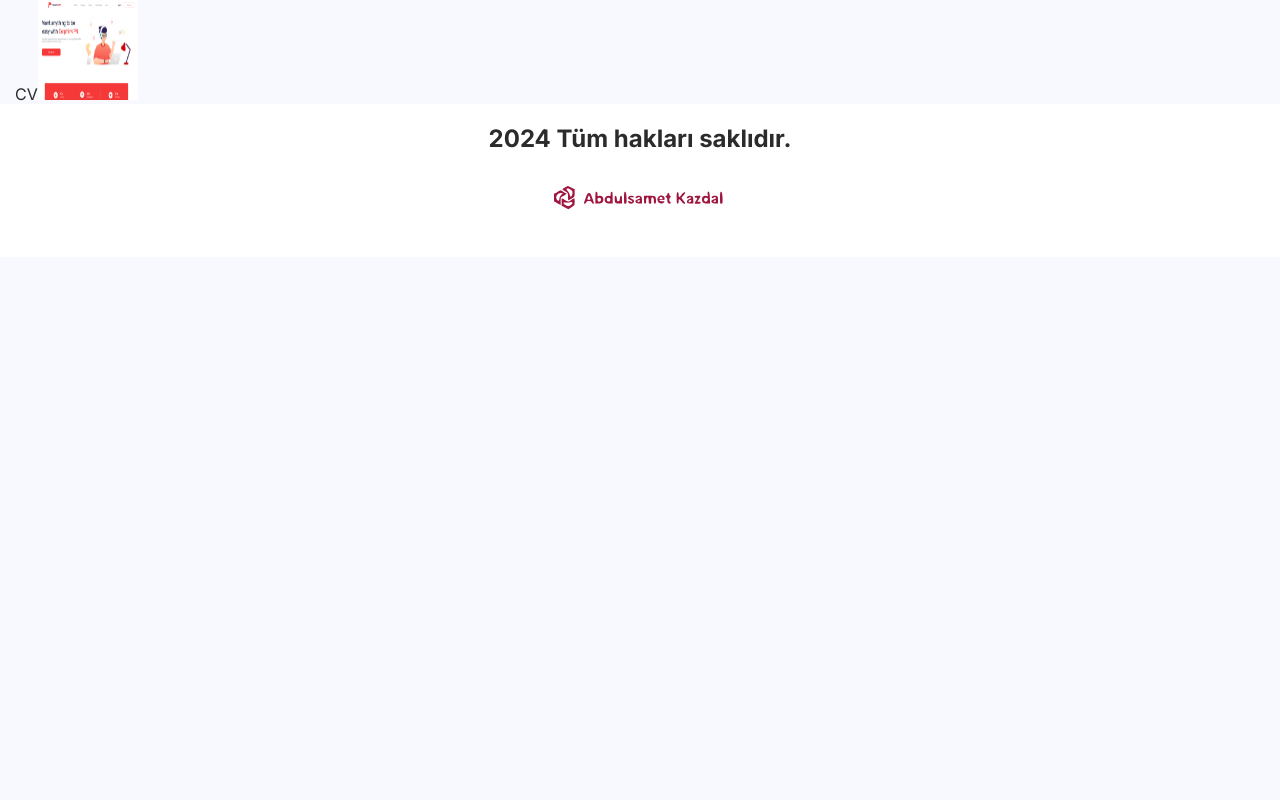
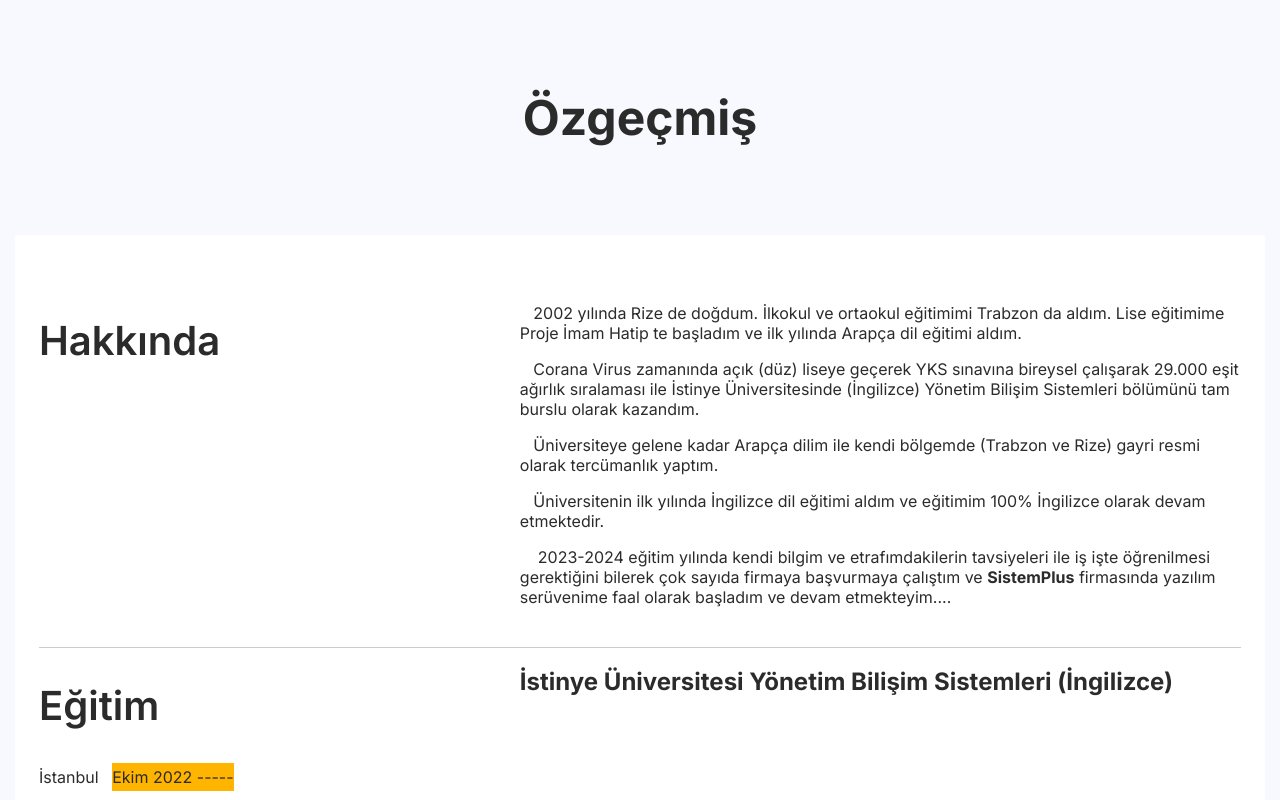
Before and after one commit to sametkzdl/MyPortfolio, a React (Vite) app: page /cv in a window 1280 px wide. Shown: the top 800 px of the page. Built offline with nearby package versions, Linux system fonts and the light colour scheme.

Commit message:
cv eklendi

```diff
--- a/src/components/banner.jsx
+++ b/src/components/banner.jsx
@@ -1,5 +1,6 @@
 import styled, { keyframes } from "styled-components";
 import { device, theme } from "../utils/global";
+import { useNavigate } from "react-router-dom";
 
 const getPhoto = keyframes`
    to {
@@ -75,6 +76,7 @@ export const Mybutton = styled.button`
 `;
 
 const Banner = ({ isOpen }) => {
+  const navigate = useNavigate();
   return (
     <Wrap id="banner">
       <WrapDetail>
@@ -87,7 +89,7 @@ const Banner = ({ isOpen }) => {
           Yönetim Bilişim Sistemleri (İngilizce) bölümünde üniversite
           yolculuğuma başladım...
         </p>
-        <Mybutton>Özgeçmiş </Mybutton>
+        <Mybutton onClick={() => navigate("/cv")}>Özgeçmiş </Mybutton>
       </WrapDetail>
       <WrapPhoto>
         <div>
--- a/src/pages/cv.jsx
+++ b/src/pages/cv.jsx
@@ -1,9 +1,146 @@
+import styled from "styled-components";
+import { device } from "../utils/global";
+const Head = styled.div`
+  text-align: center;
+  padding: 3rem 0rem;
+  > h2 {
+    font-size: 48px;
+  }
+`;
+
+const WrapCard = styled.div`
+  display: flex;
+  flex-direction: column;
+  padding: 3rem 1.5rem;
+  background-color: #fff;
+  margin-bottom: 2rem;
+`;
+
+const Card = styled.div`
+  display: flex;
+  flex-wrap: wrap;
+  justify-content: space-between;
+  > div {
+    text-align: left;
+    > h2 {
+      font-size: 40px;
+      font-weight: 600;
+    }
+    > h4 {
+      display: flex;
+      flex-wrap: wrap;
+      line-height: 28px;
+      font-size: 16px;
+      font-weight: 400;
+      > span {
+        background-color: #ffb400;
+      }
+    }
+    > p {
+      font-weight: 300;
+    }
+    &:first-child {
+      width: 30%;
+    }
+
+    &:last-child {
+      width: 60%;
+    }
+  }
+  &:not(:last-child) {
+    border-bottom: 1px solid #ccc;
+    padding-bottom: 1.5rem;
+  }
+  @media ${device.mobileL} {
+    > div {
+      text-align: left;
+      &:first-child {
+        width: auto;
+      }
+
+      &:last-child {
+        width: auto;
+      }
+    }
+  }
+`;
+
 const CV = () => {
+  const data = [
+    {
+      school: "Hakkında",
+      role: "",
+      date: "  ",
+      title: "",
+      decription: `	<p>&nbsp;&nbsp;&nbsp;2002 yılında Rize de doğdum. İlkokul ve ortaokul eğitimimi Trabzon da
+aldım. Lise eğitimime Proje İmam Hatip te başladım ve ilk yılında Arapça dil eğitimi aldım.</p>
+<p>&nbsp;&nbsp;&nbsp;Corana Virus zamanında açık (düz) liseye geçerek YKS sınavına bireysel çalışarak 29.000 eşit ağırlık sıralaması ile İstinye
+Üniversitesinde (İngilizce) Yönetim Bilişim Sistemleri bölümünü tam
+burslu olarak kazandım.</p>
+	<p>&nbsp;&nbsp;&nbsp;Üniversiteye gelene kadar Arapça dilim ile
+kendi bölgemde (Trabzon ve Rize) gayri resmi olarak tercümanlık
+yaptım. </p>
+	<p>&nbsp;&nbsp;&nbsp;Üniversitenin ilk yılında İngilizce dil eğitimi aldım ve eğitimim
+100% İngilizce olarak devam etmektedir.</p>
+<p>&nbsp;&nbsp;&nbsp;
+2023-2024 eğitim yılında kendi
+bilgim ve etrafımdakilerin tavsiyeleri ile iş işte öğrenilmesi gerektiğini
+bilerek çok sayıda firmaya başvurmaya çalıştım ve <strong>SistemPlus</strong> firmasında yazılım serüvenime faal olarak başladım ve devam etmekteyim....
+	</p>
+`,
+    },
+    {
+      school: "Eğitim",
+      role: "İstanbul",
+      date: "Ekim 2022 -----",
+      title: "",
+      decription: `<h2>İstinye Üniversitesi Yönetim Bilişim Sistemleri (İngilizce)</h2>`,
+    },
+    {
+      school: "Dil",
+      role: "",
+      date: "",
+      title: "",
+      decription: `<ul><li>Arapça</li><li>İnglizce</li></ul>`,
+    },
+    {
+      school: "Hobiler",
+      role: "",
+      date: "",
+      title: "",
+      decription: `<ul><li>Yüzme</li><li>Fitness</li><li>Kitap Okuma</li></ul>`,
+    },
+  ];
+
   return (
-    <div>
-      CV
-      <img src="project7/image1.png" alt="21321" width={100} height={100} />
-    </div>
+    <>
+      <Head>
+        <h2>Özgeçmiş</h2>
+      </Head>
+      <WrapCard>
+        {data.map((item, index) => {
+          return (
+            <Card key={index}>
+              <div>
+                <h2>{item.school}</h2>
+                {item.role !== "" && (
+                  <h4>
+                    {item.role}&nbsp;&nbsp;&nbsp;
+                    <span>{item.date}</span>
+                  </h4>
+                )}
+              </div>
+              <div>
+                <h2 style={{ fontSize: "24px" }}>{item.title}</h2>
+                <div
+                  dangerouslySetInnerHTML={{ __html: item.decription }}
+                ></div>
+              </div>
+            </Card>
+          );
+        })}
+      </WrapCard>
+    </>
   );
 };
 
```
